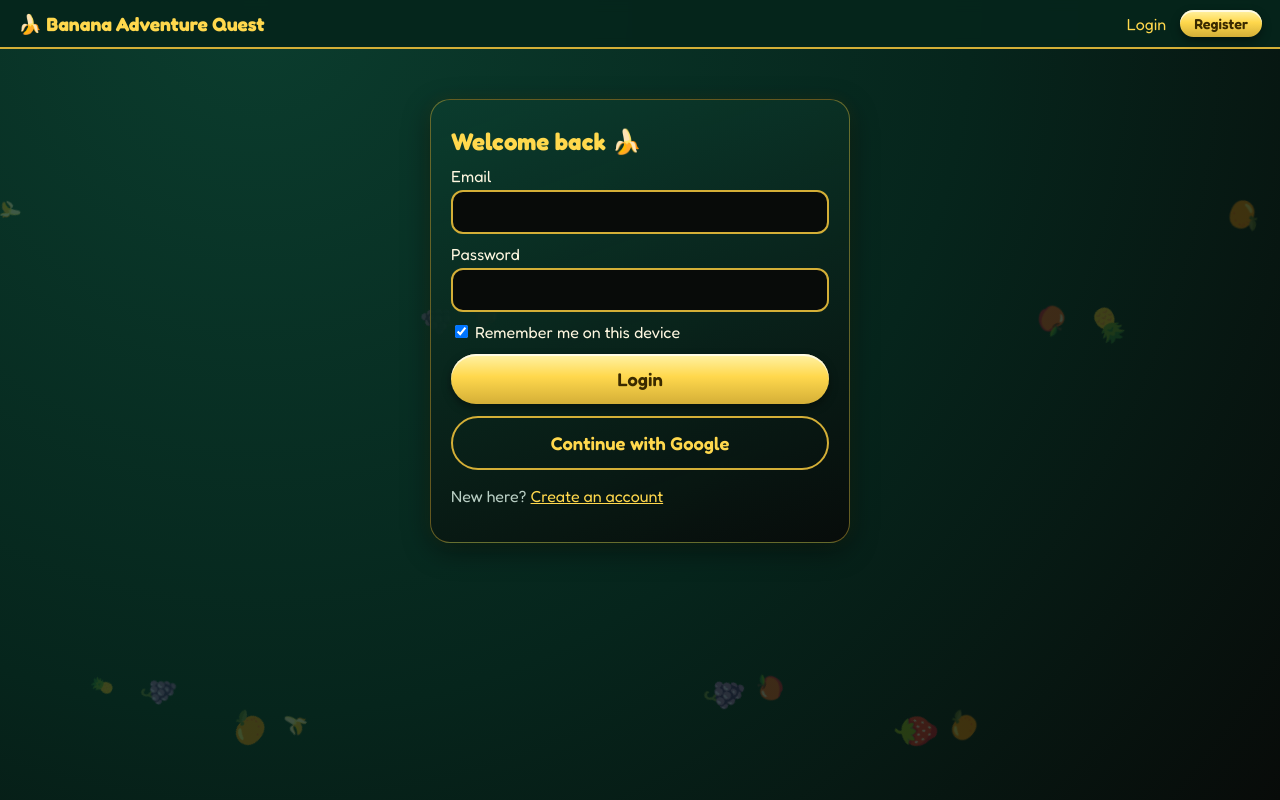
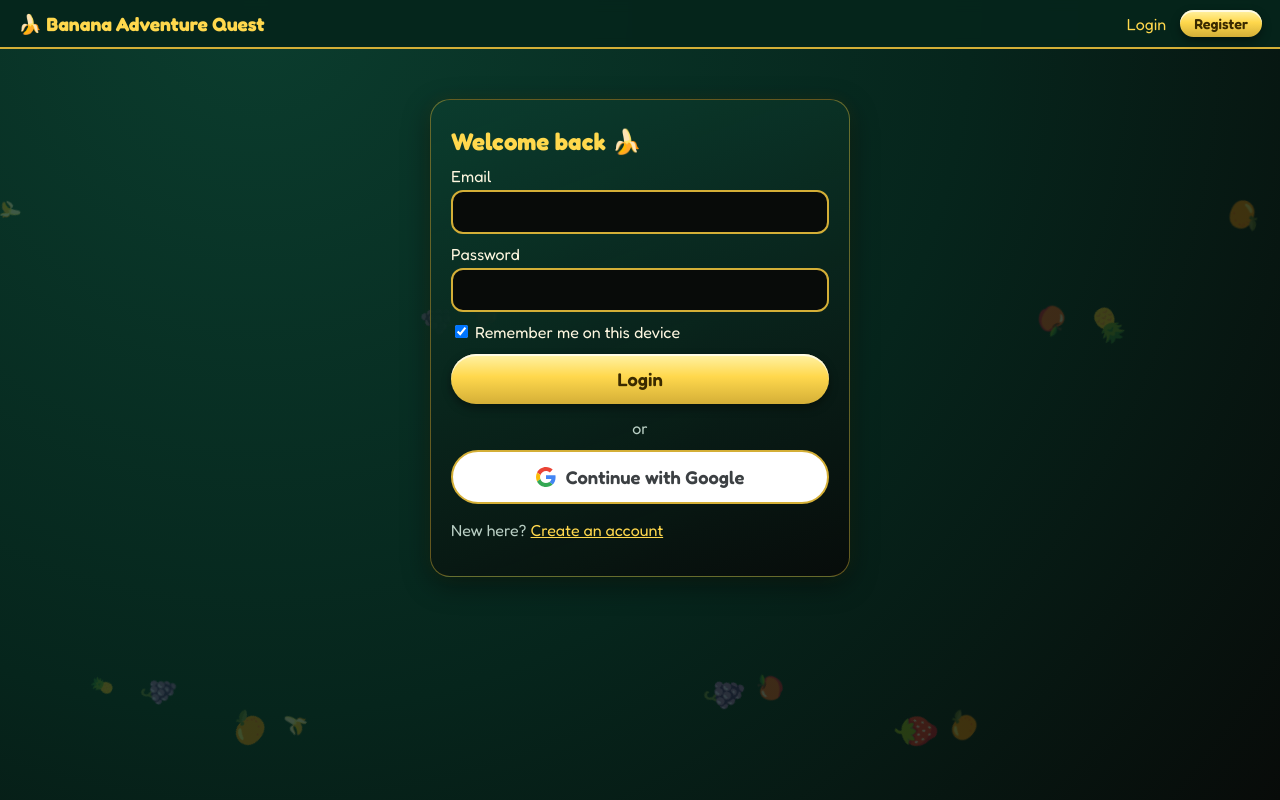
Before and after one commit to kisara312006/banana-adventure-quest, a React (Vite) app: page /login in a window 1280 px wide. Built offline with nearby package versions, Linux system fonts and the light colour scheme; no server answers.

Commit message:
refactor(auth): use GoogleButton on login and register pages

```diff
--- a/src/pages/Login.jsx
+++ b/src/pages/Login.jsx
@@ -2,6 +2,7 @@ import { useEffect, useState } from 'react';
 import { Link, useNavigate } from 'react-router-dom';
 import { friendlyAuthError, loginUser, loginWithGoogle } from '../services/authService';
 import { clearNotice, peekNotice } from '../services/noticeService';
+import GoogleButton from '../components/GoogleButton';
 
 export default function Login() {
   const [email, setEmail] = useState('');
@@ -40,8 +41,8 @@ export default function Login() {
       <label><input type="checkbox" checked={remember} onChange={(e) => setRemember(e.target.checked)} /> Remember me on this device</label>
       {error && <p className="msg error">{error}</p>}
       <button className="btn big" disabled={busy} onClick={submit}>{busy ? 'Logging in…' : 'Login'}</button>
-      <button className="btn big ghost" disabled={busy} onClick={google}>Continue with Google</button>
-      <p className="muted">New here? <Link to="/register">Create an account</Link></p>
+      <p className="divider">or</p>
+      <GoogleButton disabled={busy} onClick={google} />      <p className="muted">New here? <Link to="/register">Create an account</Link></p>
     </section>
   );
 }
--- a/src/pages/Register.jsx
+++ b/src/pages/Register.jsx
@@ -1,6 +1,7 @@
 import { useState } from 'react';
 import { Link, useNavigate } from 'react-router-dom';
 import { friendlyAuthError, loginWithGoogle, registerUser } from '../services/authService';
+import GoogleButton from '../components/GoogleButton';
 
 export default function Register() {
   const [f, setF] = useState({ name: '', email: '', password: '', confirm: '' });
@@ -41,8 +42,8 @@ export default function Register() {
       <label>Confirm password<input className="input" type="password" value={f.confirm} onChange={set('confirm')} onKeyDown={(e) => e.key === 'Enter' && submit()} /></label>
       {error && <p className="msg error">{error}</p>}
       <button className="btn big" disabled={busy} onClick={submit}>{busy ? 'Creating account…' : 'Register'}</button>
-      <button className="btn big ghost" disabled={busy} onClick={google}>Continue with Google</button>
-      <p className="muted">Already registered? <Link to="/login">Login</Link></p>
+      <p className="divider">or</p>
+      <GoogleButton disabled={busy} onClick={google} />      <p className="muted">Already registered? <Link to="/login">Login</Link></p>
     </section>
   );
 }
```
